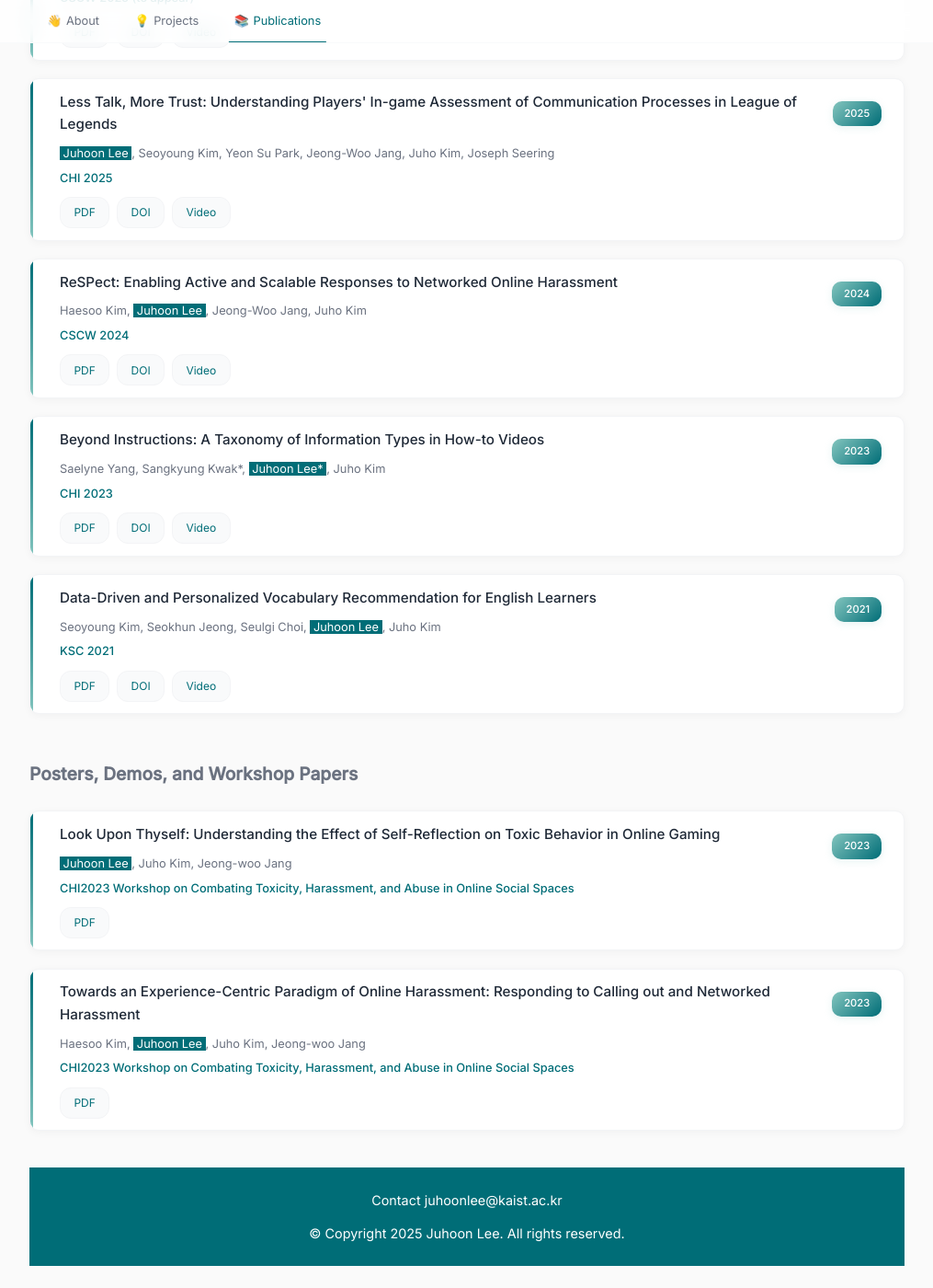
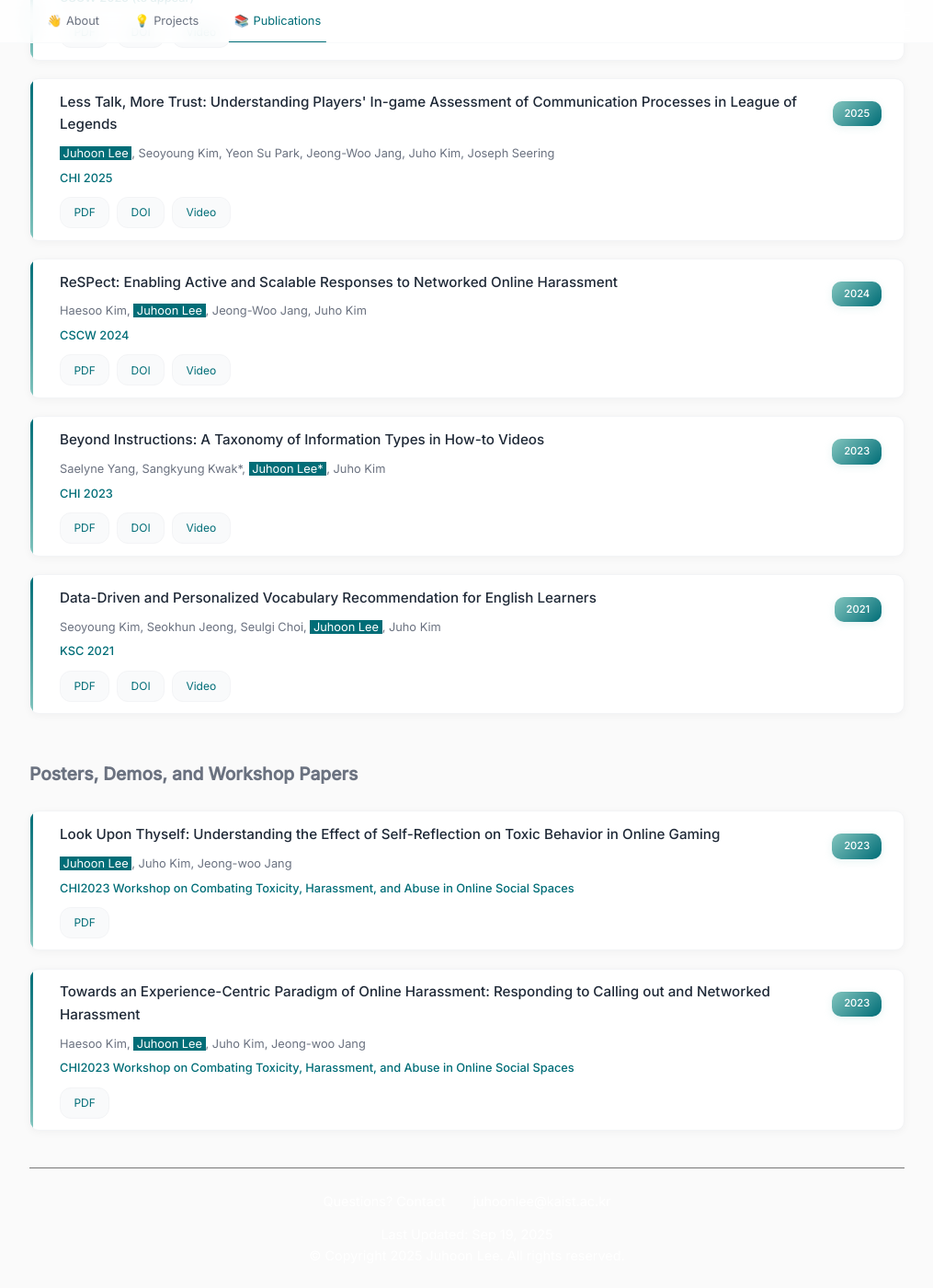
Before and after one commit to julielee16/personal-website, a Jekyll site: the page built from index.md, in a window 1280 px wide and 1400 px high, scrolled down 1290 px. Shown: the whole window at 92% size, without its empty margins (132-1147 px from the left). Built offline with Jekyll 4.4.1, drawn with Linux system fonts in a browser that asks for light colours; before the commit the page ends 2666 px from its top, so only the background shows below that.

Commit message:
Fixing footer

```diff
--- a/_layouts/default.html
+++ b/_layouts/default.html
@@ -303,8 +303,9 @@
             <div class="footer-links">
             <!-- <a href="#">About</a> |
             <a href="#">Services</a> | -->
-            <a href="mailto:juhoonlee@kaist.ac.kr">Contact juhoonlee@kaist.ac.kr</a>
+            <a href="mailto:juhoonlee@kaist.ac.kr">Questions? Contact <a href="mailto:juhoonlee@kaist.ac.kr">juhoonlee@kaist.ac.kr</a>
             </div>
+            <div>Last Updated: Sep 19, 2025</div>
             <div>&copy; Copyright 2025 Juhoon Lee. All rights reserved.</div>
         </footer>
 
--- a/_styles/_style.scss
+++ b/_styles/_style.scss
@@ -771,11 +771,12 @@ mark {
 
 /* Footer */
 footer {
-    background-color: #006D77;
+    // background-color: #006D77;
     color: #ffffff;
     text-align: center;
     padding: 1.5rem 1rem;
     font-size: 0.9rem;
+    border-top: 1px solid #777777;
 }
 
 footer a {
```
